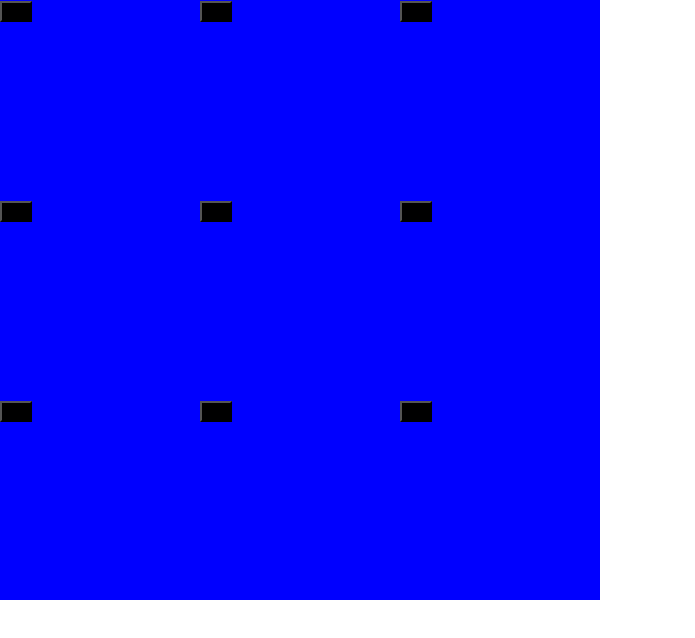
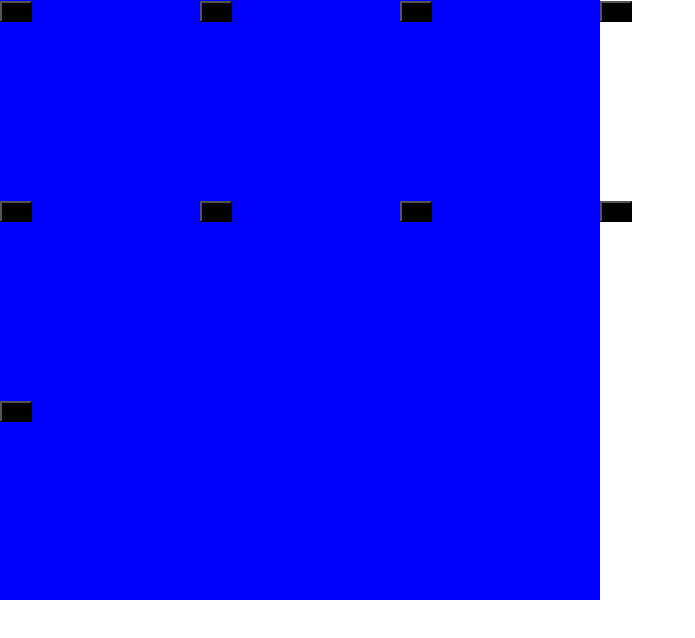
Before and after one commit to Widido1/calculator, a React (Create React App) app: page / in a window 1280 px wide. Shown: the top 638 px of the page, without its empty margins (0-695 px from the left). Built offline with nearby package versions, Linux system fonts and the light colour scheme; the HTML template or start-up script is replaced by a standard one.

Commit message:
center calculator

```diff
--- a/src/App.css
+++ b/src/App.css
@@ -5,7 +5,7 @@
 
 #Calculator{
   display: grid;
-  grid-template-columns: 200px 200px 200px;
+  grid-template-columns: 200px 200px 200px 200px;
   background-color: blue;
   width: 600px;
   height: 600px;
```
